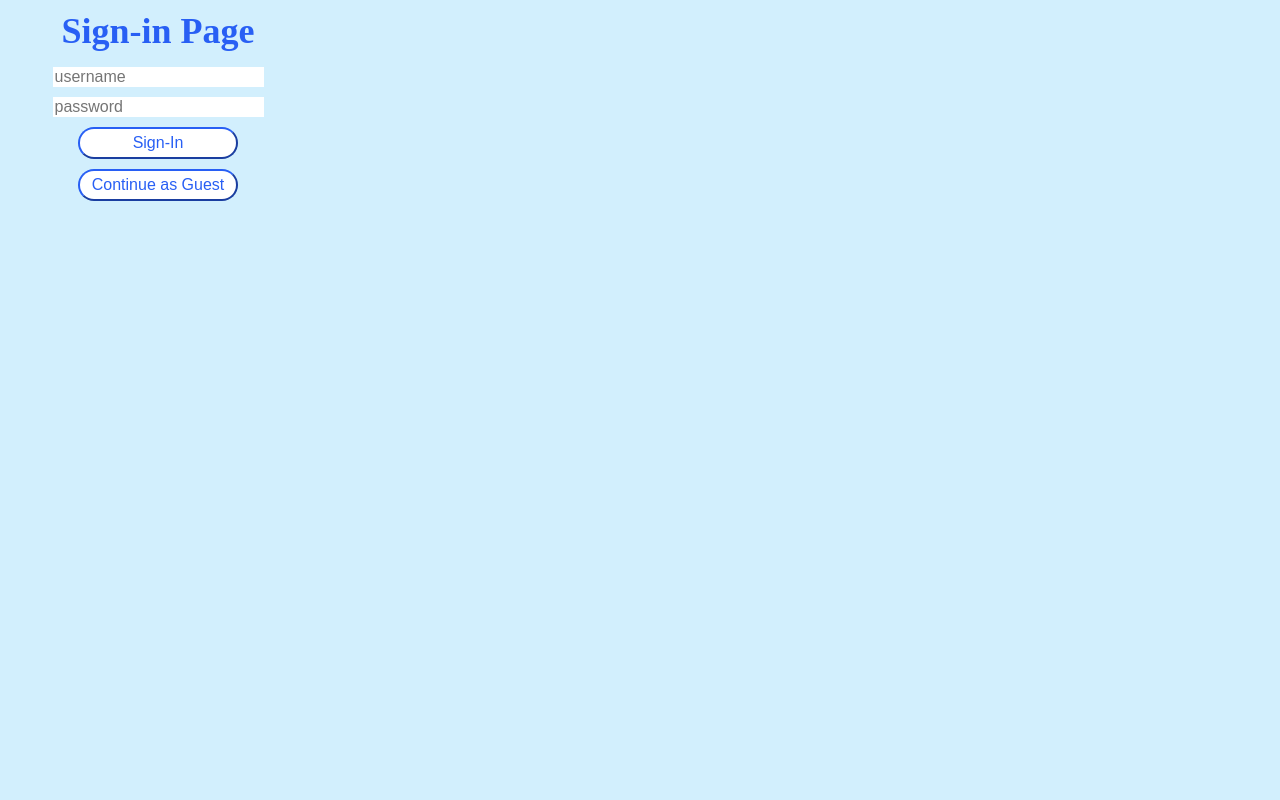
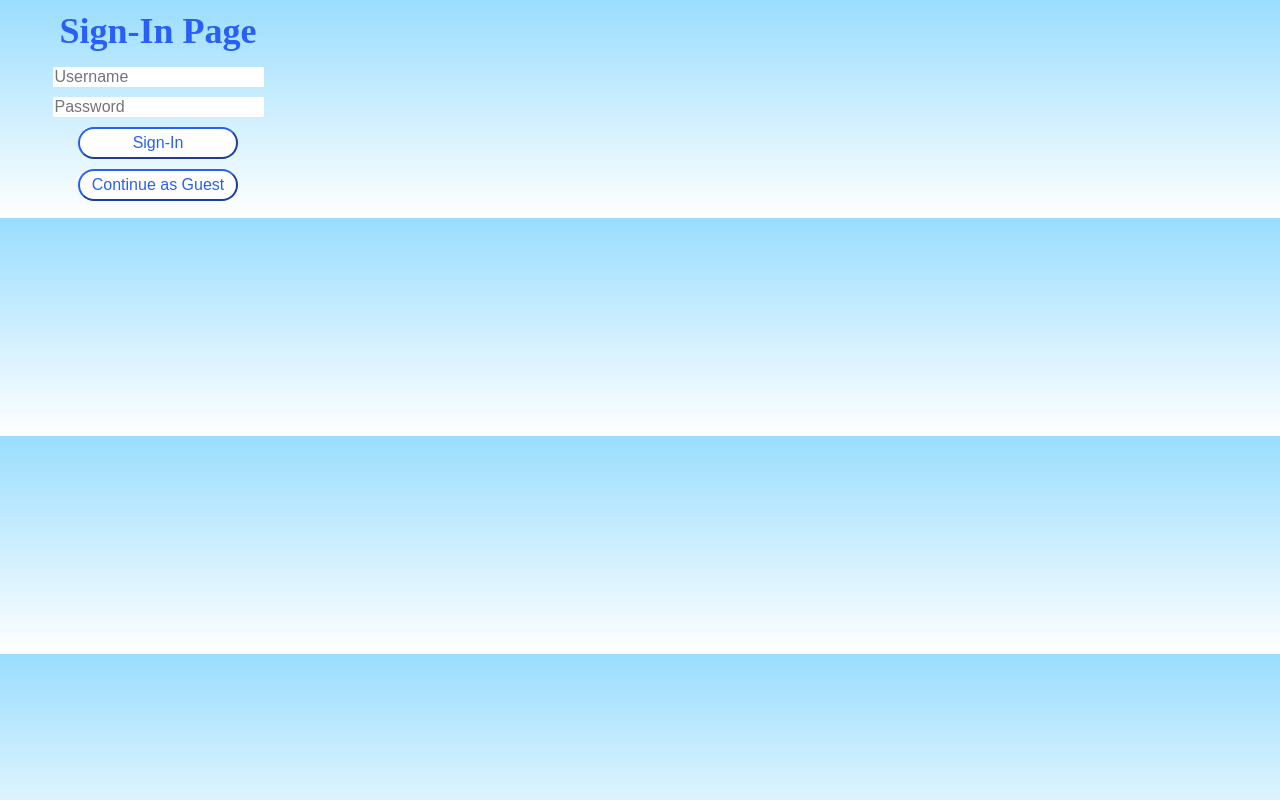
Before and after one commit to Shareplay-Team-A/shareplay-client, a website built with webpack: page src/pages/popup.html in a window 1280 px wide. Built offline with nearby package versions, Linux system fonts and the light colour scheme; files whose address does not match are found by name.

Commit message:
Minor changes to CSS

```diff
--- a/src/pages/sign-in.html
+++ b/src/pages/sign-in.html
@@ -1,7 +1,7 @@
 <div>
-    <h1>Sign-in Page</h1>
-    <input id="username" type="text" placeholder="username"></input>
-    <input id="password" type="password" placeholder="password"></input>
+    <h1>Sign-In Page</h1>
+    <input id="username" type="text" placeholder="Username"></input>
+    <input id="password" type="password" placeholder="Password"></input>
     <button id="sign-in-btn">Sign-In</button>
     <button id="continue-as-guest-btn">Continue as Guest</button>
     <div id="sign-in-result"></div>
--- a/src/style.css
+++ b/src/style.css
@@ -1,5 +1,5 @@
 body {
-    background-color: #D2EFFD;
+    background-image: linear-gradient(#9addfe, white);
     text-align: center;
 }
 
```
Also changed, not shown: src/pages/sharing.html (+1 -1 lines).
